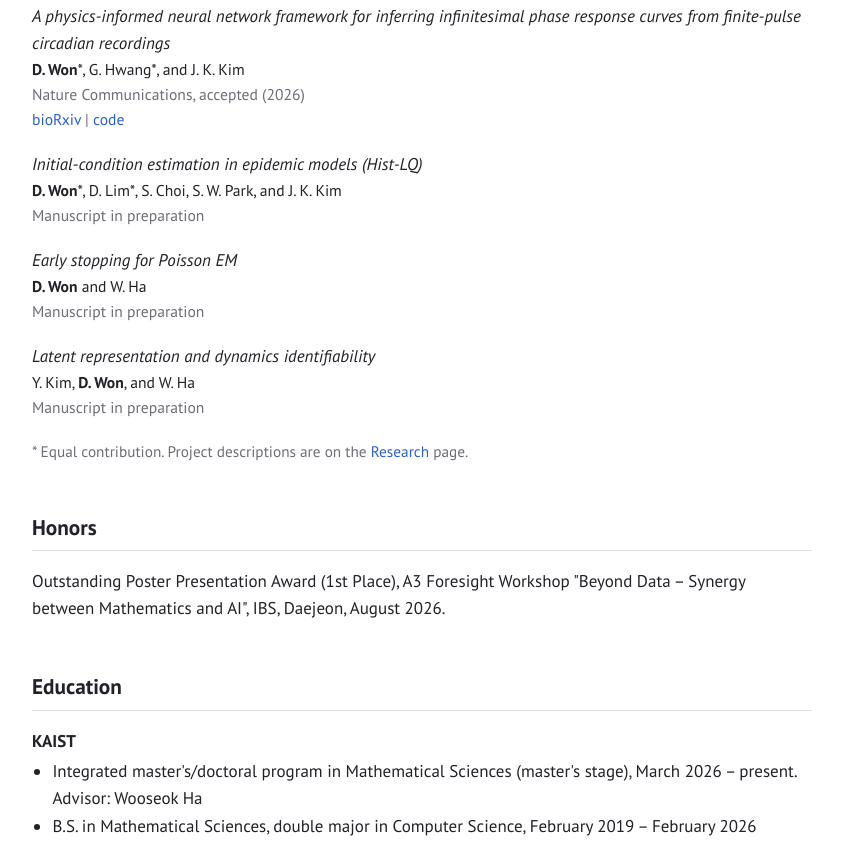
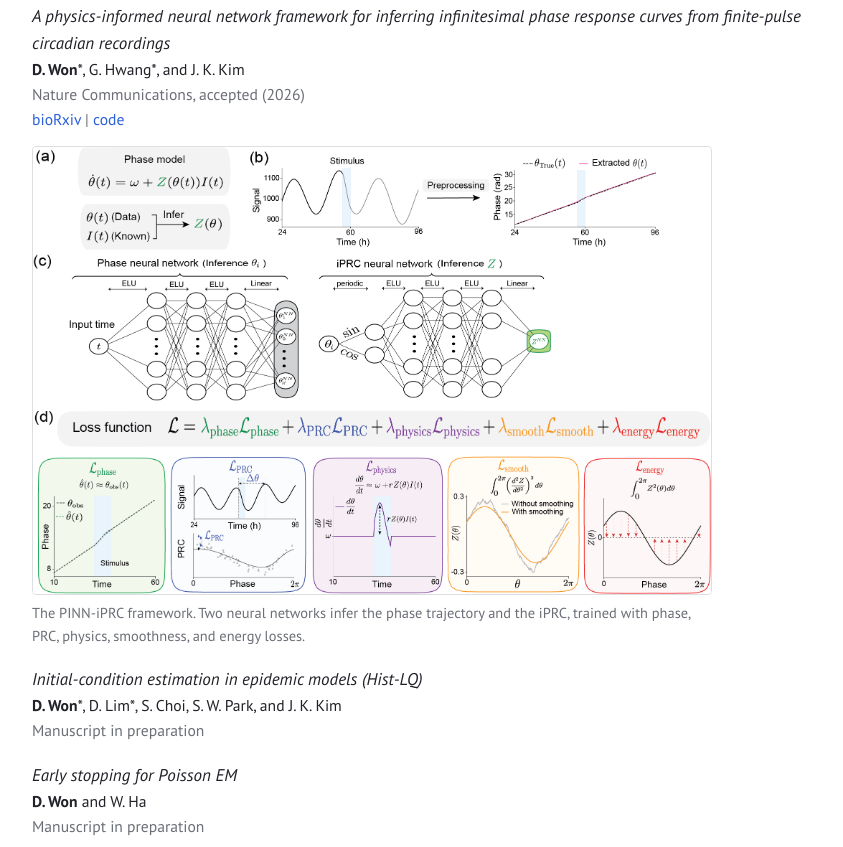
Before and after one commit to aiwwdw/aiwwdw.github.io, a plain HTML site: page index.html in a window 1280 px wide. Shown: the part 622-1469 px from the top of the page, without its empty margins (218-1061 px from the left). Drawn offline with Linux system fonts and the light colour scheme.

Commit message:
Add PINN-iPRC figure and web links in CV
Show the PINN-iPRC framework figure on the Home and Research pages,
and update the public CV header with the homepage and LinkedIn links.

Co-Authored-By: Claude Opus 5.5 <noreply@anthropic.com>

```diff
--- a/assets/style.css
+++ b/assets/style.css
@@ -71,6 +71,10 @@ h3 { font-size: 1.05rem; font-weight: 700; margin: 1.6em 0 0.2em; }
 
 .note { font-size: 0.9rem; color: var(--muted); }
 
+.figure { margin: 0.8em 0 0.4em; }
+.figure img { display: block; width: 100%; max-width: 680px; height: auto; border: 1px solid var(--rule); border-radius: 4px; }
+.figure figcaption { font-size: 0.85rem; color: var(--muted); margin-top: 0.4em; max-width: 680px; }
+
 .edu .school { font-weight: 700; margin: 1em 0 0.2em; }
 .edu ul, .plain { margin: 0; padding-left: 1.2em; }
 .plain li { margin-bottom: 0.5em; }
--- a/index.html
+++ b/index.html
@@ -41,6 +41,10 @@
         <span class="authors"><b>D. Won</b>*, G. Hwang*, and J. K. Kim</span>
         <span class="venue">Nature Communications, accepted (2026)</span>
         <span class="links"><a href="https://www.biorxiv.org/content/10.64898/2026.10.20.760317v1">bioRxiv</a> | <a href="https://doi.org/10.24433/CO.2592255.v1">code</a></span>
+        <figure class="figure">
+          <img src="assets/pinn-iprc-framework.png" alt="PINN-iPRC framework: a phase model, preprocessing of oscillatory signals, a phase neural network and an iPRC neural network, and a five-term loss function" loading="lazy">
+          <figcaption>The PINN-iPRC framework. Two neural networks infer the phase trajectory and the iPRC, trained with phase, PRC, physics, smoothness, and energy losses.</figcaption>
+        </figure>
       </li>
       <li>
         <span class="title">Initial-condition estimation in epidemic models (Hist-LQ)</span>
```
Also changed, not shown: research.html (+4 -0 lines), assets/pinn-iprc-framework.png (added), 1 other file.
